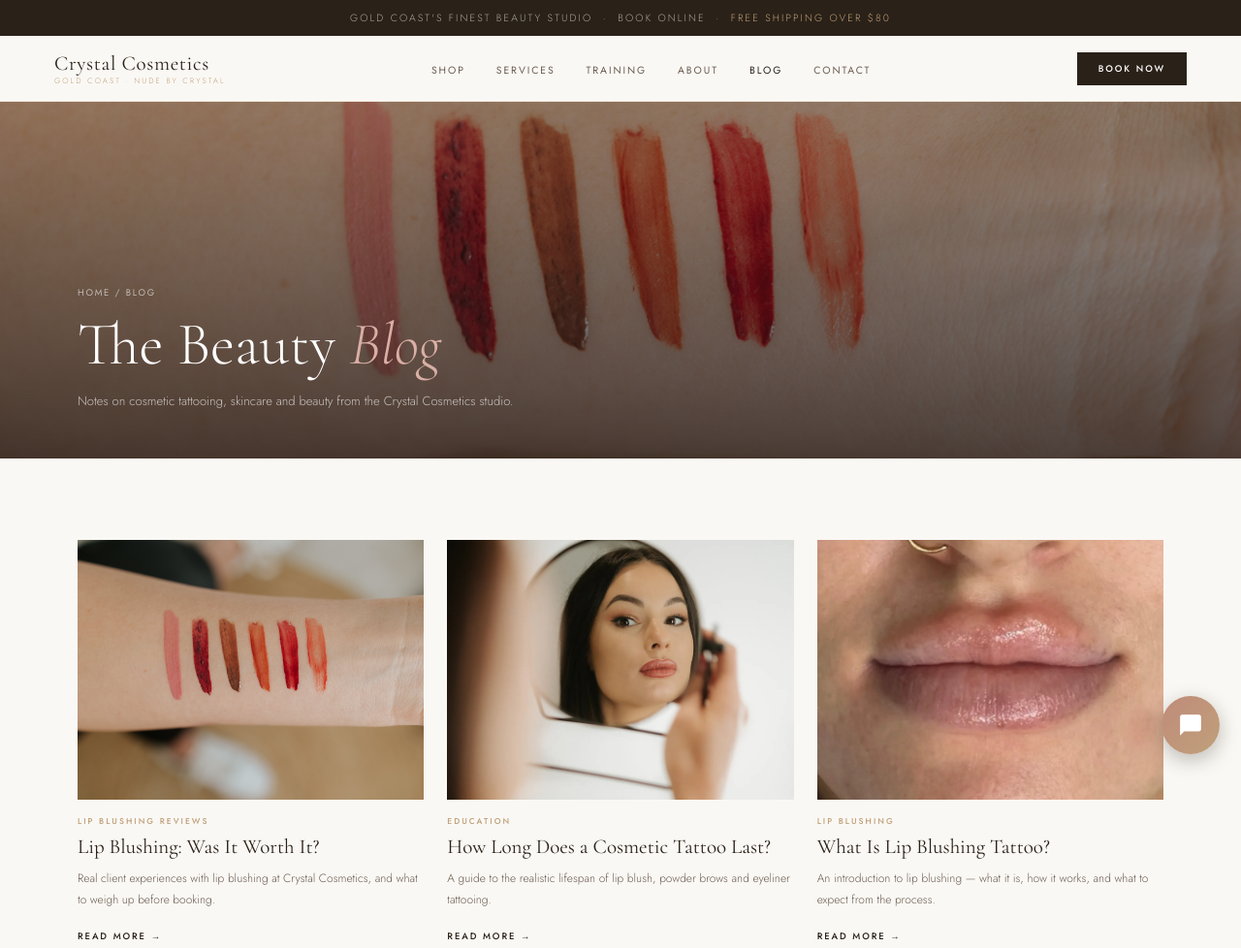
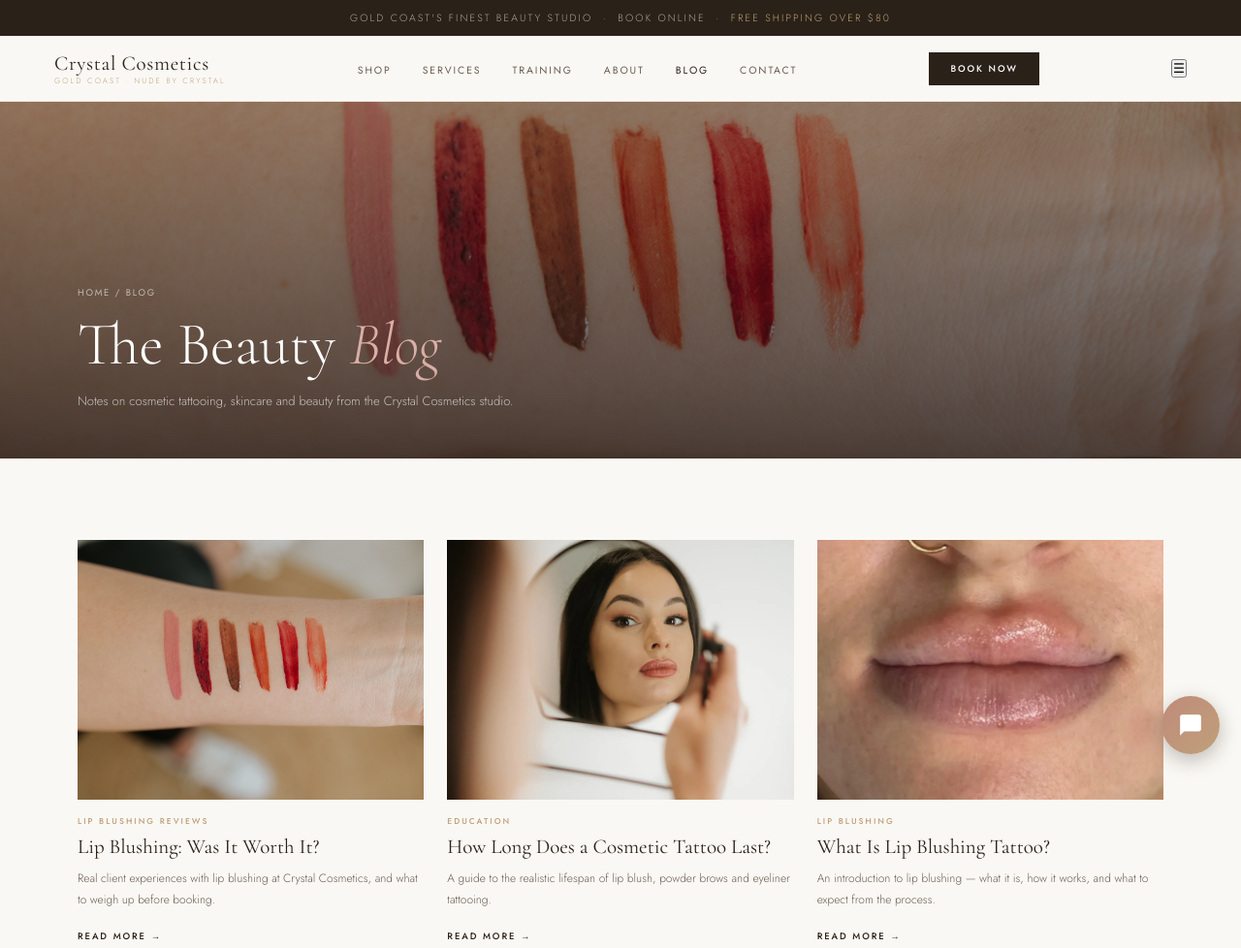
Before and after one commit to crystalpatter/crystalcosmetics, a website: page blog/index.html in a window 1280 px wide. Shown: the top 978 px of the page at 97% size. Drawn offline with nearby package versions, Linux system fonts and the light colour scheme.

Commit message:
AI site improvements (auto, safe-tier) - 2026-08-22-2214

```diff
--- a/blog/index.html
+++ b/blog/index.html
@@ -26,6 +26,7 @@
     <li><a href="../contact.html">Contact</a></li>
   </ul>
   <a href="https://bookings.gettimely.com/crystalcosmetics/bb/book" class="btn-nav" target="_blank" rel="noopener" aria-label="Book Now">Book Now</a>
+  <button class="nav-mobile-toggle" aria-label="Open menu" aria-expanded="false" aria-controls="nav-links" id="nav-mobile-toggle">☰</button>
 </nav>
 
 <section class="page-hero">
```
Also changed, not shown: shop/index.html (+1 -0 lines).
